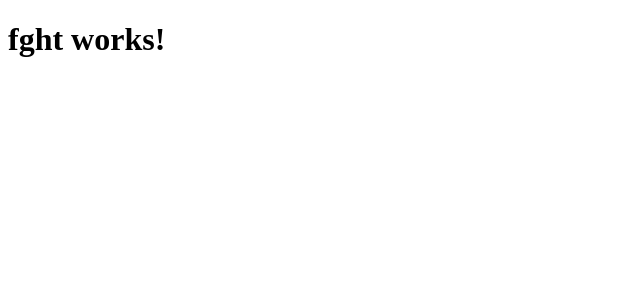
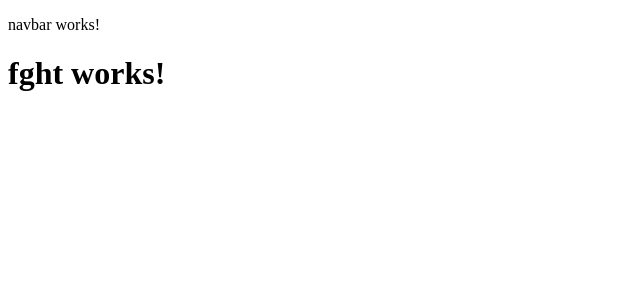
Before and after one commit to Gauthierflichy/angular2-FgHt, an Angular app: page / in a window 1280 px wide. Shown: the top 300 px of the page, without its empty margins (0-640 px from the left). Built offline with nearby package versions, Linux system fonts and the light colour scheme.

Commit message:
navbar component

```diff
--- a/src/app/app.component.html
+++ b/src/app/app.component.html
@@ -1,3 +1,4 @@
+<fght-navbar></fght-navbar>
 <h1>
   {{title}}
 </h1>
--- a/src/app/app.module.ts
+++ b/src/app/app.module.ts
@@ -4,10 +4,12 @@ import { FormsModule } from '@angular/forms';
 import { HttpModule } from '@angular/http';
 
 import { AppComponent } from './app.component';
+import { NavbarComponent } from './navbar/navbar.component';
 
 @NgModule({
   declarations: [
-    AppComponent
+    AppComponent,
+    NavbarComponent
   ],
   imports: [
     BrowserModule,
--- /dev/null
+++ b/src/app/navbar/navbar.component.html
@@ -0,0 +1,3 @@
+<p>
+  navbar works!
+</p>
--- /dev/null
+++ b/src/app/navbar/navbar.component.ts
@@ -0,0 +1,15 @@
+import { Component, OnInit } from '@angular/core';
+
+@Component({
+  selector: 'fght-navbar',
+  templateUrl: './navbar.component.html',
+  styleUrls: ['./navbar.component.css']
+})
+export class NavbarComponent implements OnInit {
+
+  constructor() { }
+
+  ngOnInit() {
+  }
+
+}
```
Also changed, not shown: src/app/navbar/navbar.component.css (added), 1 other file (tests, documents, lock files or other folders).
